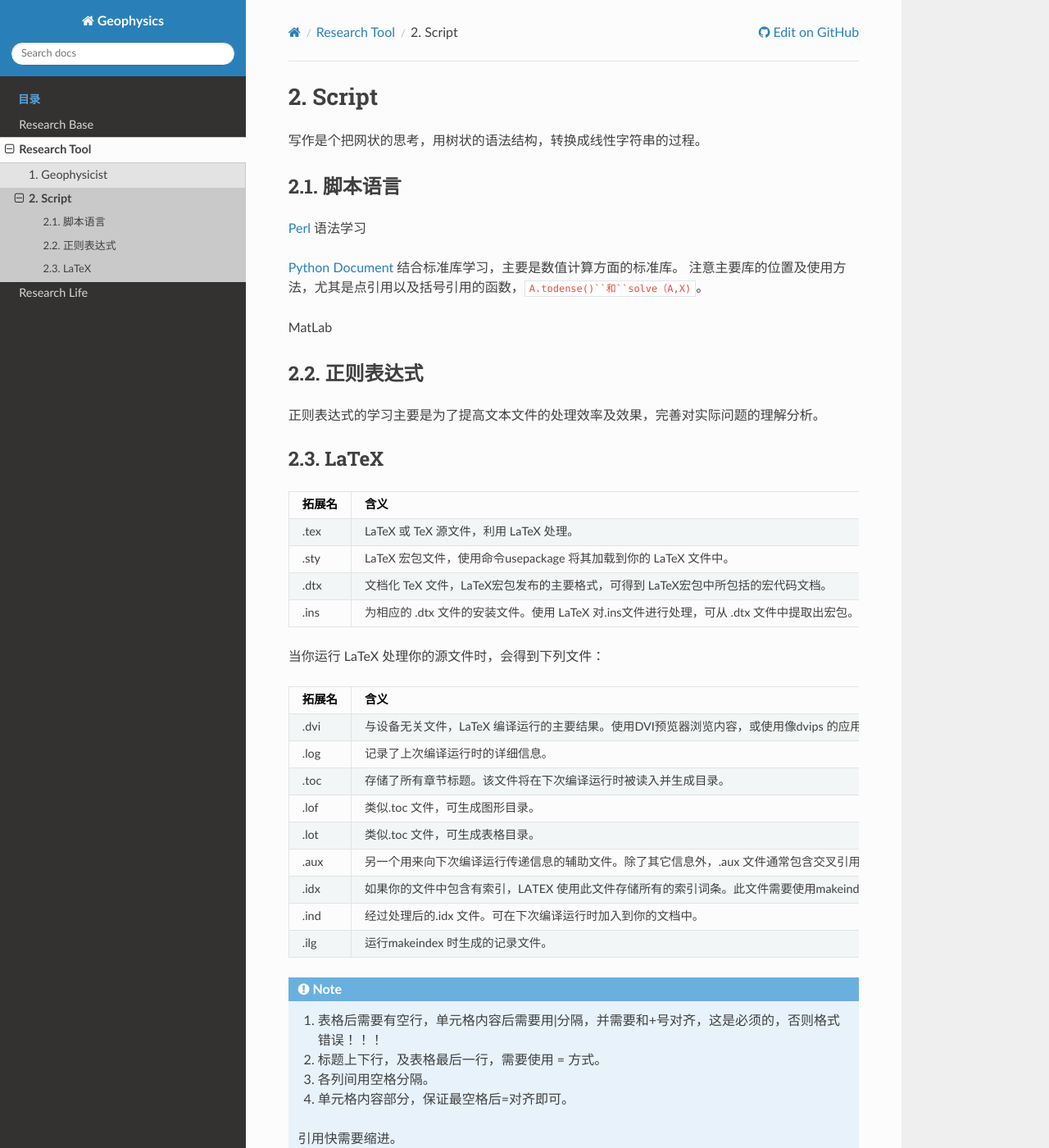
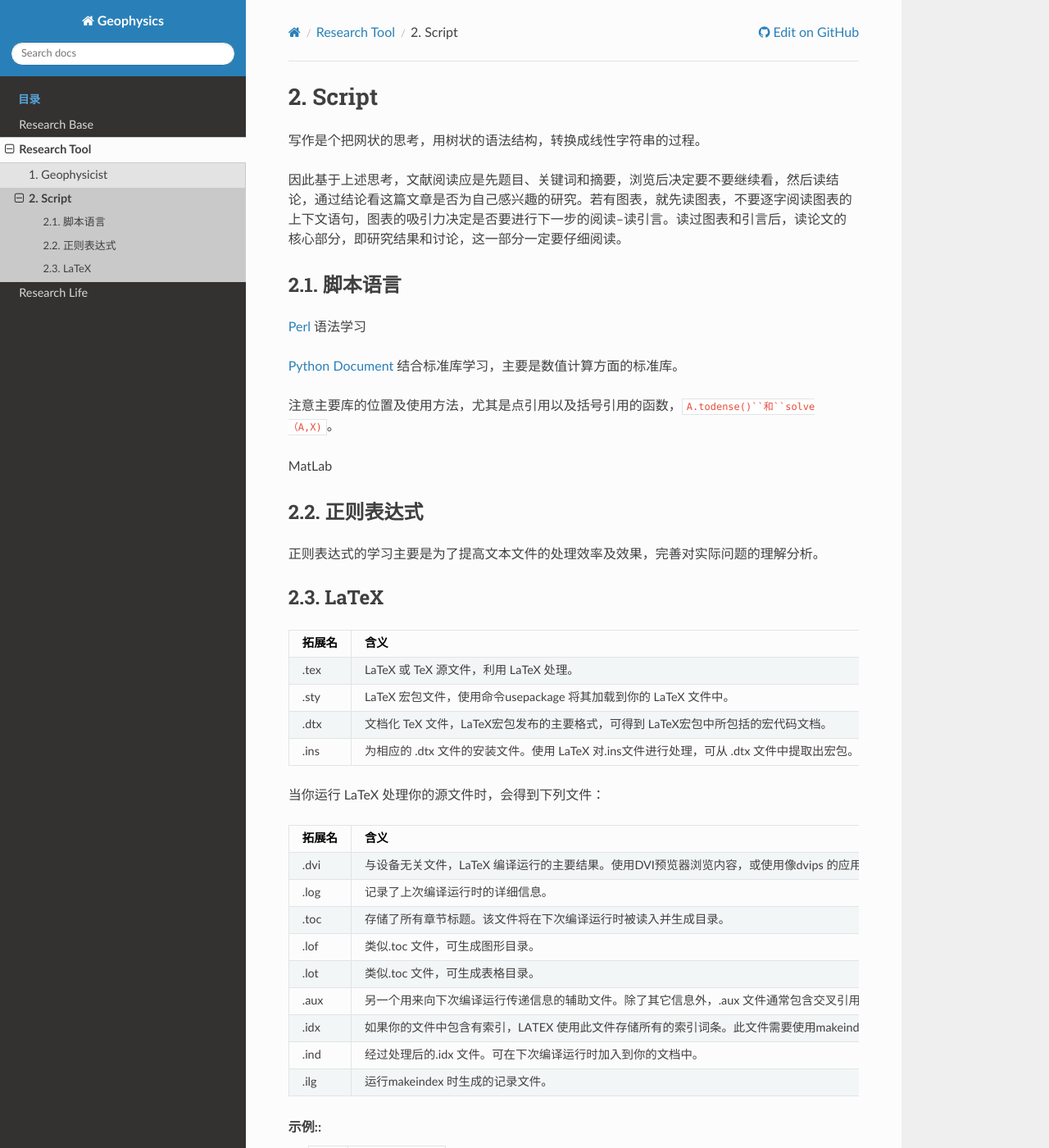
Before and after one commit to geosciman/GeophysicsResearch, a Sphinx documentation site: the page built from source/tool/script.rst, in a window 1280 px wide and 1400 px high. Shown: the whole window at 82% size. Built offline with Sphinx 7.4.7 and the Read the Docs theme 2.0.0, drawn with Linux system fonts in a browser that asks for light colours; some of the changed text lies outside the part shown.

Commit message:
update file

```diff
--- a/source/tool/script.rst
+++ b/source/tool/script.rst
@@ -2,12 +2,15 @@ Script
 ========================
 
 写作是个把网状的思考，用树状的语法结构，转换成线性字符串的过程。
+
+因此基于上述思考，文献阅读应是先题目、关键词和摘要，浏览后决定要不要继续看，然后读结论，通过结论看这篇文章是否为自己感兴趣的研究。若有图表，就先读图表，不要逐字阅读图表的上下文语句，图表的吸引力决定是否要进行下一步的阅读--读引言。读过图表和引言后，读论文的核心部分，即研究结果和讨论，这一部分一定要仔细阅读。
 
 脚本语言
 --------------
 `Perl <https://www.perl.org/>`_ 语法学习
 
 `Python Document <https://www.python.org/>`_ 结合标准库学习，主要是数值计算方面的标准库。
+
 注意主要库的位置及使用方法，尤其是点引用以及括号引用的函数，``A.todense()``和``solve（A,X)``。
 
 MatLab
@@ -54,10 +57,21 @@ LaTeX
 | .ilg  | 运行makeindex 时生成的记录文件。                                                                       |
 +-------+--------------------------------------------------------------------------------------------------------+
 
+示例::
+    +----+---------------------------------+
+    | ID | Command                         |
+    +====+=================================+
+    | 1  | ps | grep abc                   |
+    +----+---------------------------------+
+    | 2  | ps | grep dfg                   |
+    +----+---------------------------------+
+    | 3  | ps | grep xcvb                  |
+    +----+---------------------------------+
+
 .. note::
     1. 表格后需要有空行，单元格内容后需要用|分隔，并需要和+号对齐，这是必须的，否则格式错误！！！
     2. 标题上下行，及表格最后一行，需要使用 = 方式。
     3. 各列间用空格分隔。
     4. 单元格内容部分，保证最空格后=对齐即可。
 
-    引用快需要缩进。
+    引用块需要缩进。
```
